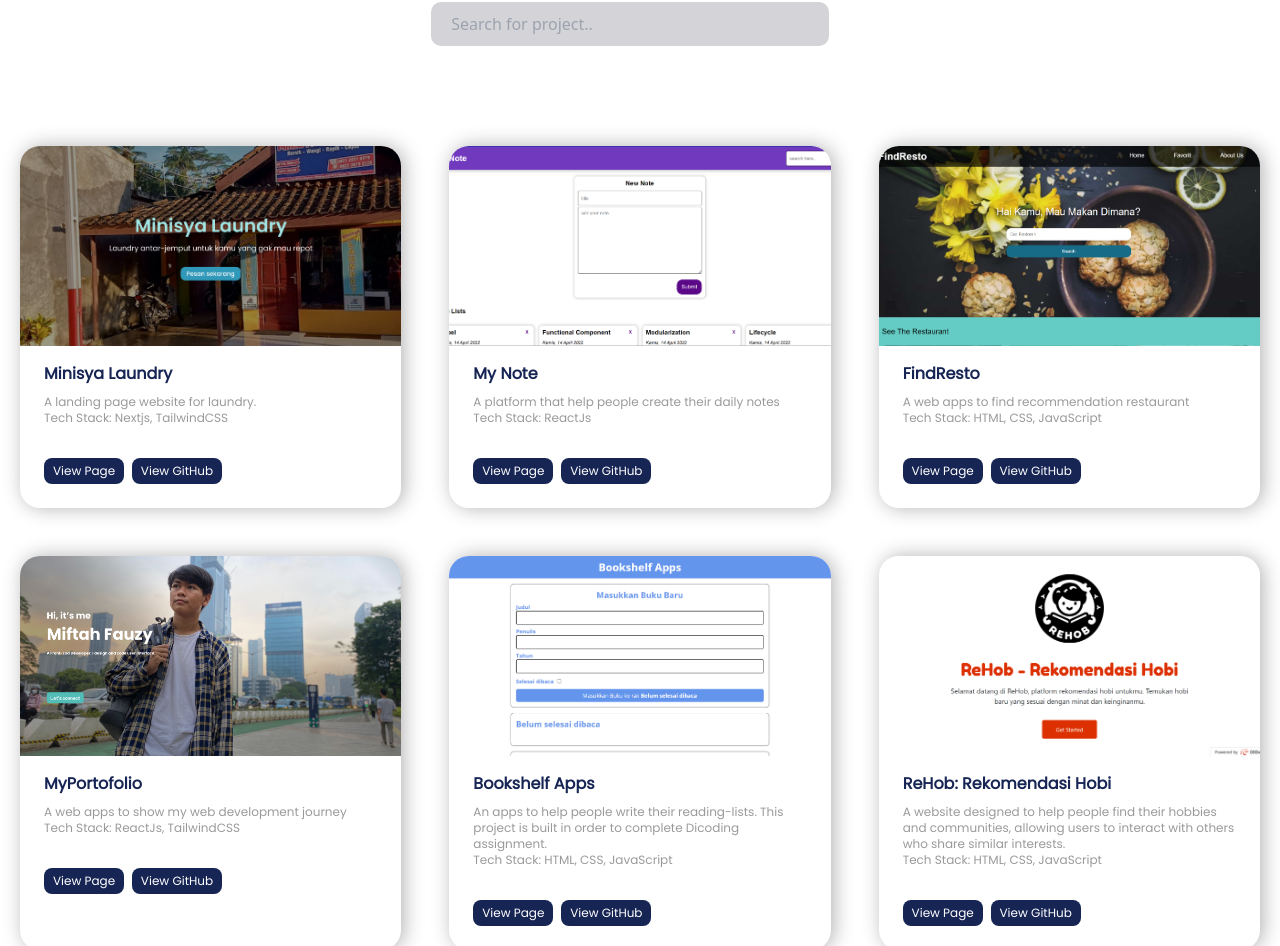
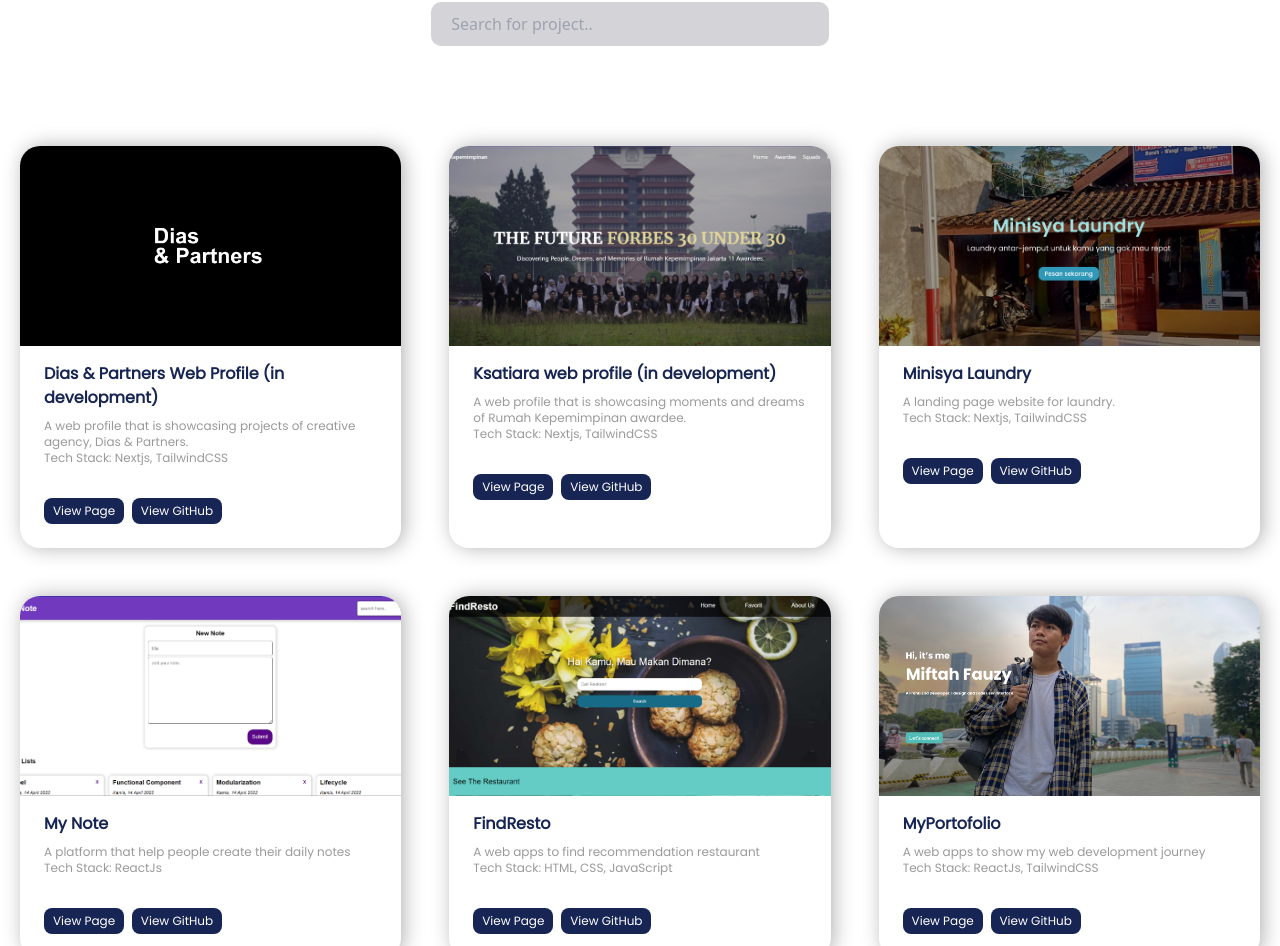
Before and after one commit to Miftah130300/portofolio, a React (Create React App) app: page / in a window 1280 px wide. Shown: the part 980-1926 px from the top of the page. Built offline with nearby package versions, Linux system fonts and the light colour scheme.

Commit message:
Add files via upload

```diff
--- a/src/data/data.js
+++ b/src/data/data.js
@@ -10,8 +10,26 @@ import BlackInstagram from '../asset/instagram-black.png'
 import BlackLinkedin from '../asset/linkedin-black.png'
 import ReHob from '../asset/ReHob.png'
 import Minisya from '../asset/minisyalaundry.png'
+import Ksatiara from '../asset/ksatiara.png'
+import Dias from '../asset/diaspartners.png'
 
 const datas = [
+    {
+        nama: "Dias & Partners Web Profile (in development)",
+        deskripsi: "A web profile that is showcasing projects of creative agency, Dias & Partners.",
+        stack: "Nextjs, TailwindCSS",
+        link: 'https://dias-partners.vercel.app/',
+        linkGithub: 'https://github.com/Miftah130300/dias-partners',
+        pictures: Dias
+    },
+    {
+        nama: "Ksatiara web profile (in development)",
+        deskripsi: "A web profile that is showcasing moments and dreams of Rumah Kepemimpinan awardee.",
+        stack: "Nextjs, TailwindCSS",
+        link: 'https://ksatiara11.netlify.app/',
+        linkGithub: 'https://github.com/Miftah130300/web-ksatiara',
+        pictures: Ksatiara
+    },
     {
         nama: "Minisya Laundry",
         deskripsi: "A landing page website for laundry.",
```
Also changed, not shown: src/asset/diaspartners.png (added), src/asset/ksatiara.png.
